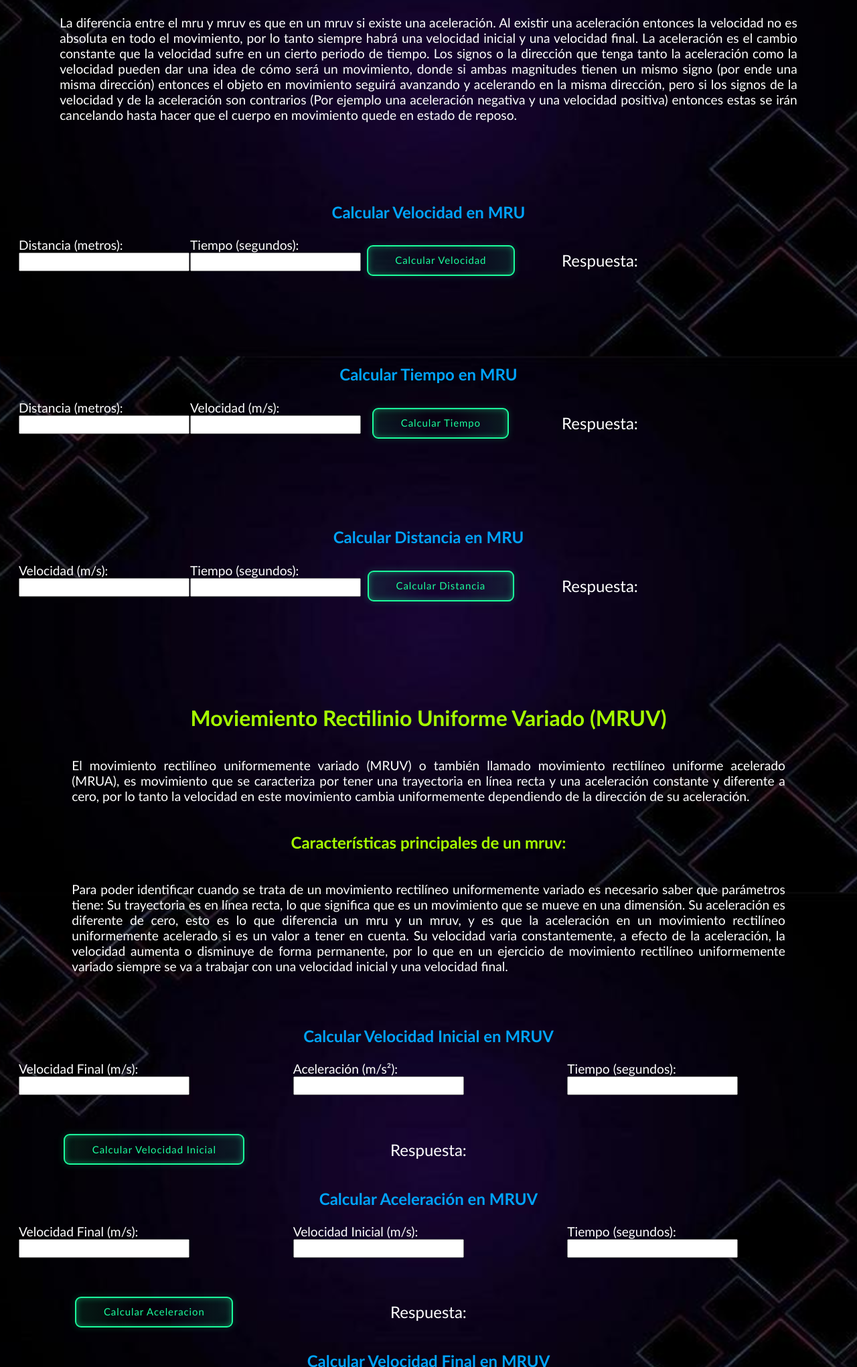
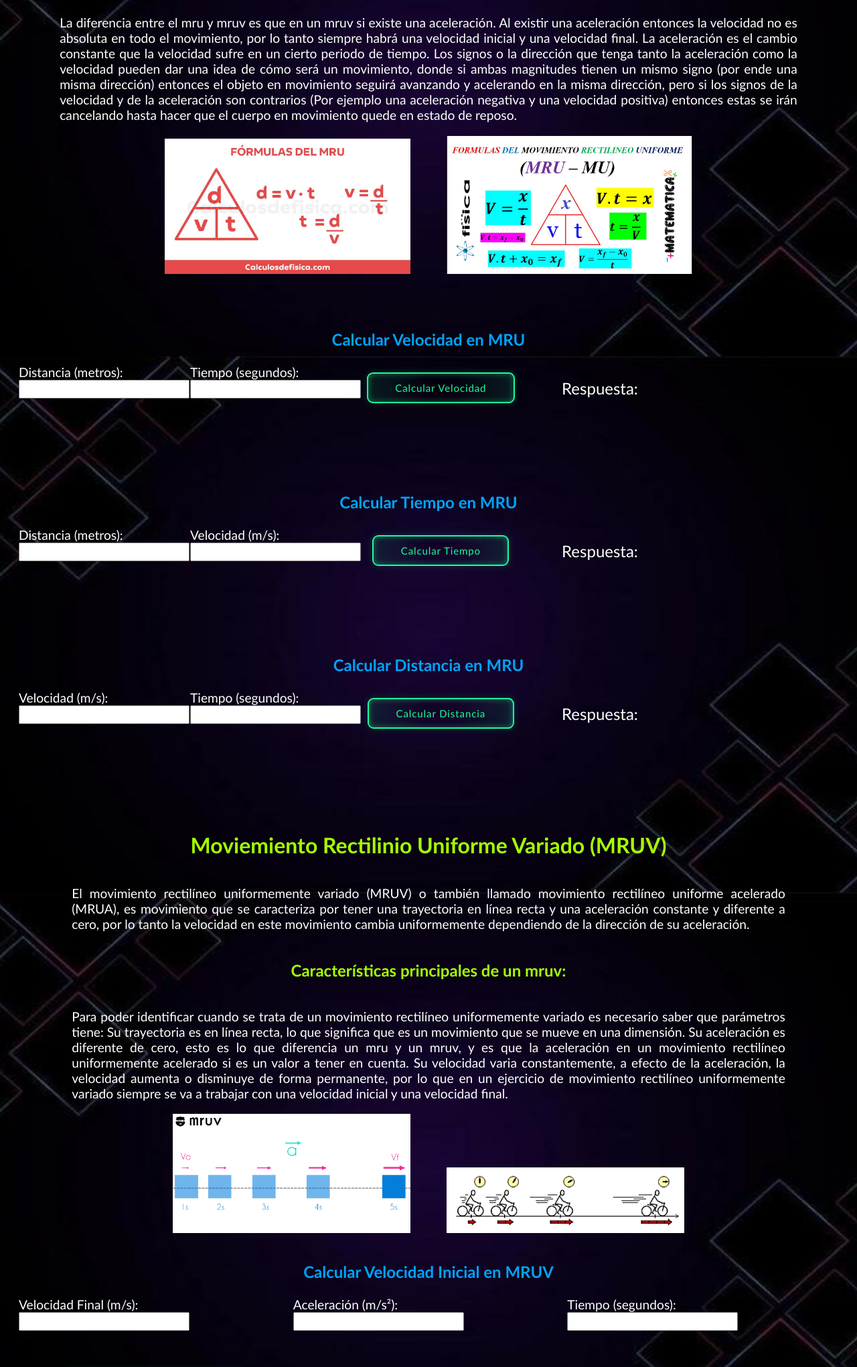
Before and after one commit to AbigailAju/SEGUNDOPARCIAL_MRUV, a plain HTML site: page index.html in a window 1280 px wide. Shown: the part 268-2309 px from the top of the page at 67% size. Drawn offline with Linux system fonts and the light colour scheme; the site is published under a folder, as on GitHub Pages, so addresses that start at the root find nothing.

Commit message:
Add files via upload

```diff
--- a/index.html
+++ b/index.html
@@ -32,8 +32,8 @@
         </p>
 
         <div>
-            <img src="/IMAGE/MRU1.jpg" alt="">
-            <img src="/IMAGE/MRU3.jpg" alt="">
+            <img src="./IMAGE/MRU1.jpg" alt="">
+            <img src="./IMAGE/MRU3.jpg" alt="">
         </div>
 
 
@@ -125,8 +125,8 @@
             </p>
 
             <div>
-                <img src="/IMAGE/mruv1.png" alt="">
-                <img src="/IMAGE/mruv2.png" alt="">
+                <img src="./IMAGE/mruv1.png" alt="">
+                <img src="./IMAGE/mruv2.png" alt="">
             </div>
 
         </header>
@@ -212,7 +212,7 @@
         <p>Correo: aajuc3@miumg.edu.gt</p>
     </footer>
 
-    <script src="./JS/script.js"></script>
+    <script src="./js/script.js"></script>
 
 </body>
 
```
